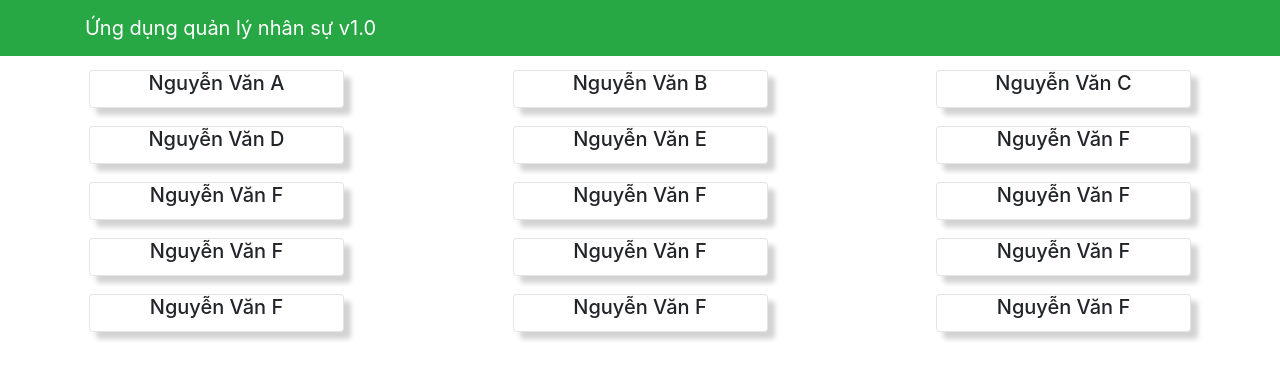
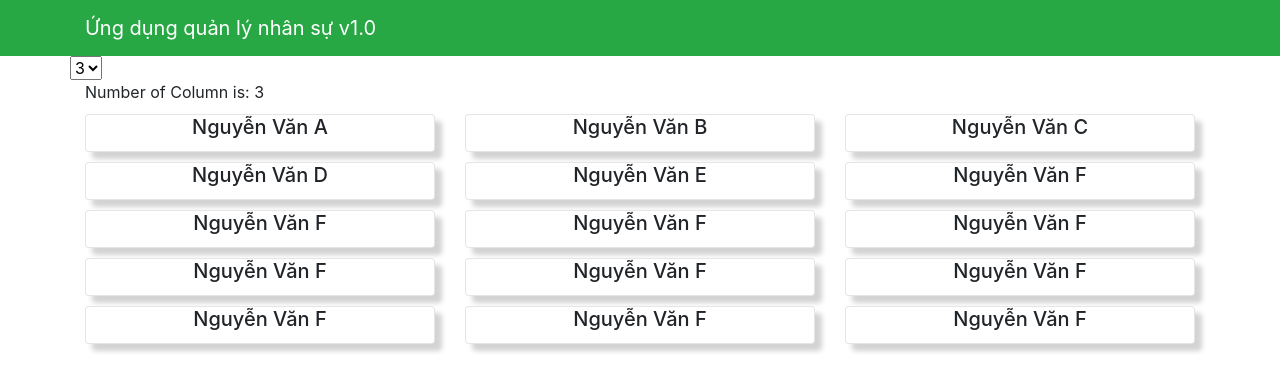
Before and after one commit to sangnd2x/lab, a React (Create React App) app: page / in a window 1280 px wide. Shown: the top 390 px of the page. Built offline with nearby package versions, Linux system fonts and the light colour scheme.

Commit message:
asm1 add function to change number of column displayed

```diff
--- a/src/App.js
+++ b/src/App.js
@@ -2,17 +2,14 @@ import React, { Component } from 'react';
 import { Navbar, NavbarBrand } from 'reactstrap';
 import './App.css';
 import { STAFFS } from './staffs';
-import StaffsList from './components/staffsListComponent'
-
+import StaffsList from './components/staffsListComponent';
+import ColumnDisplay from './components/columnDisplayComponent'
 
 
 class App extends Component {
   constructor(props) {
     super(props);
 
-    this.state = {
-      staffs: STAFFS
-    }
   }
 
   render() {
@@ -23,7 +20,7 @@ class App extends Component {
             <NavbarBrand href="/">Ứng dụng quản lý nhân sự v1.0</NavbarBrand>
           </div>
         </Navbar>
-        <StaffsList staff={this.state.staffs} />
+        <ColumnDisplay />
       </div>
     );
   }
--- /dev/null
+++ b/src/components/columnDisplayComponent.js
@@ -0,0 +1,53 @@
+import { number } from "prop-types";
+import React, { Component } from "react";
+import StaffsList from "./staffsListComponent";
+import { STAFFS } from "../staffs";
+
+class ColumnDisplay extends Component {
+    constructor(props) {
+        super(props);
+
+        this.state = {
+            staffs: STAFFS,
+            numberOfColumn: 3
+        };
+
+        // this.handleOption = this.handleOption.bind(this)
+    }
+
+    handleOption(e) {
+        e.preventDefault();
+        this.setState({ numberOfColumn: e.target.value });
+    }
+
+    render() {
+        const btn =
+            <div className="container">
+                <div className="row">
+                    <select id="dropdown" onChange={(e) => {
+                        this.handleOption(e)
+                        console.log(this.state.numberOfColumn)
+                }}>
+                    <option value="3">3</option>
+                    <option value="2">2</option>
+                    <option value="1">1</option>
+                </select>
+                </div>
+                <div>Number of Column is: {this.state.numberOfColumn}</div>
+
+            </div>
+
+        return (
+            <div className="container">
+                <div className="row">
+                    {btn}
+                </div>
+                <div className="row">
+                    <StaffsList column={this.state.numberOfColumn} staff={this.state.staffs} />
+                </div>
+            </div>
+        )
+    }
+}
+
+export default ColumnDisplay;
--- a/src/components/staffsInfoComponent.js
+++ b/src/components/staffsInfoComponent.js
@@ -9,8 +9,6 @@ class StaffsInfo extends Component{
 
     render() {
         const staff = this.props.selectedStaff
-
-        console.log(staff)
 
         if (staff == null) {
             return (
--- a/src/components/staffsListComponent.js
+++ b/src/components/staffsListComponent.js
@@ -16,14 +16,17 @@ class StaffsList extends Component {
     }
 
     render() {
+        console.log(this.props.column);
+
+
         const staff = this.props.staff.map(staff => {
             return (
-                <div key={staff.id} className="col-12 col-md-5 col-lg-3 m-1">
+                <div key={staff.id} className={"col-12 col-md-6 col-lg-" + (12/this.props.column)}>
                     <Card onClick={() => this.selectedStaff(staff)} className="staff">
                         <CardTitle>{staff.name}</CardTitle>
                     </Card>
                 </div>
-            )
+            );
         });
 
         return (
```
